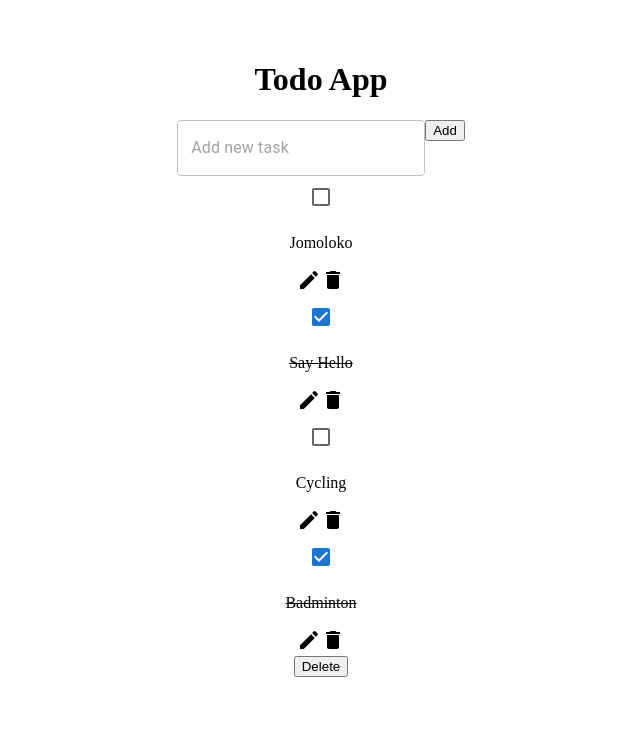
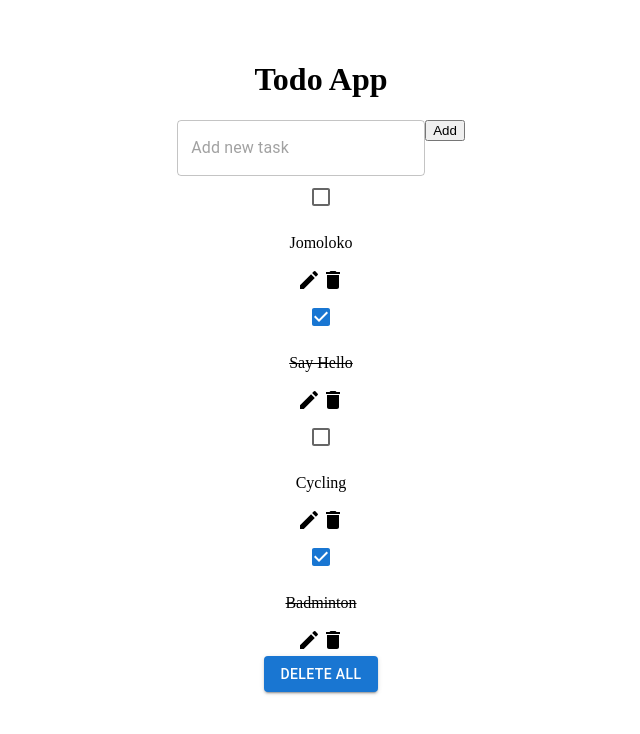
Before and after one commit to bluwhalee/todo-app-in-react, a React (Vite) app: page / in a window 1280 px wide. Shown: the top 734 px of the page, without its empty margins (319-959 px from the left). Built offline with nearby package versions, Linux system fonts and the light colour scheme.

Commit message:
Added Delete All mui button

```diff
--- a/src/components/Todo.jsx
+++ b/src/components/Todo.jsx
@@ -1,7 +1,7 @@
 import {AddTodo} from "./AddTodo.jsx"
 import EditIcon from '@mui/icons-material/Edit'
 import DeleteIcon from '@mui/icons-material/Delete';
-import {Checkbox} from "@mui/material";
+import {Button, Checkbox} from "@mui/material";
 import {useDispatch, useSelector} from "react-redux";
 import {delall} from "../redux/todo/actions/index.js";
 
@@ -26,7 +26,7 @@ export function Todo() {
           </div>
         )
     )}
-            <button className="btn btn-primary" onClick={()=>disp(delall())}>Delete</button>
+            <Button variant="contained" onClick={()=>disp(delall())}>Delete All</Button>
         </div>)
 
 }
```
